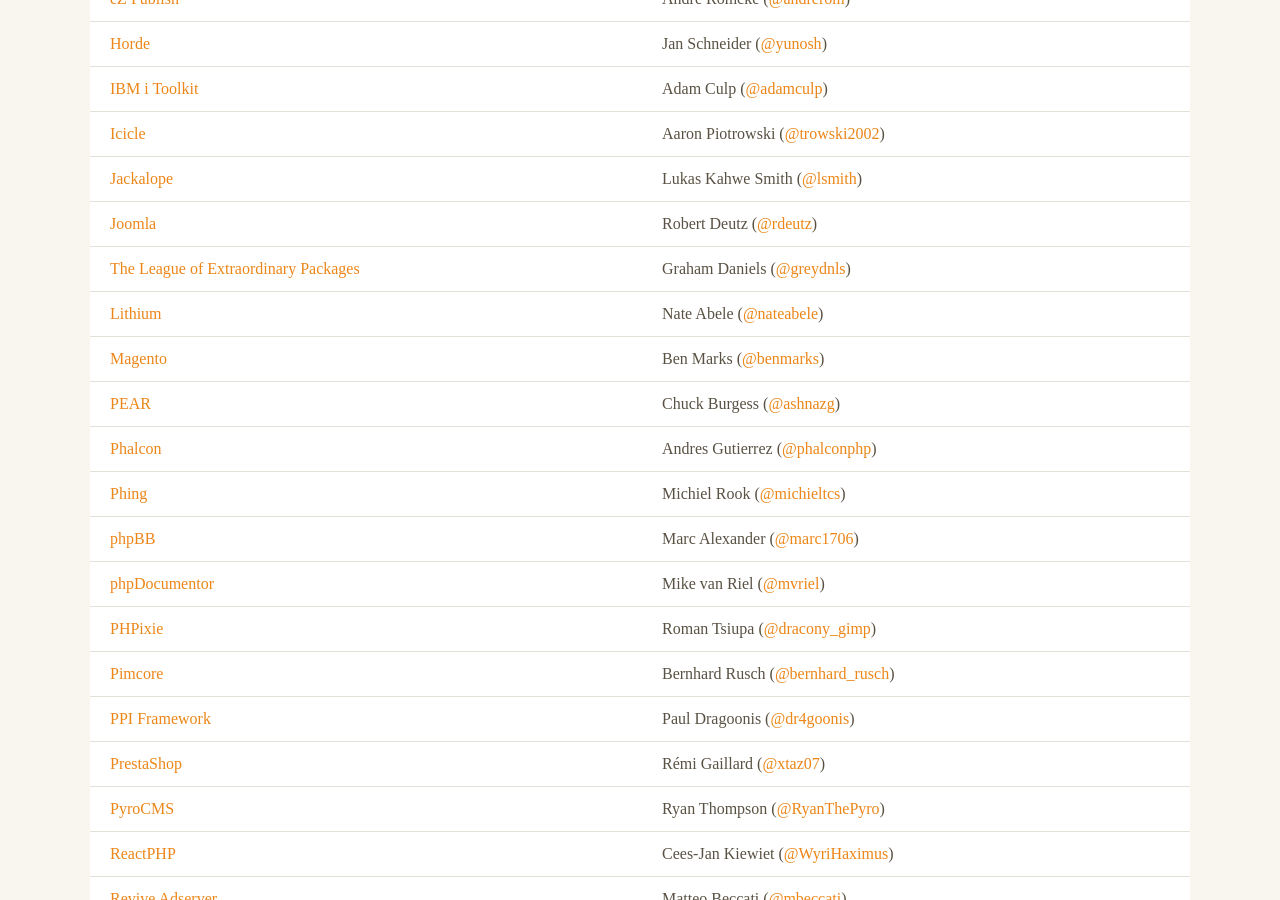
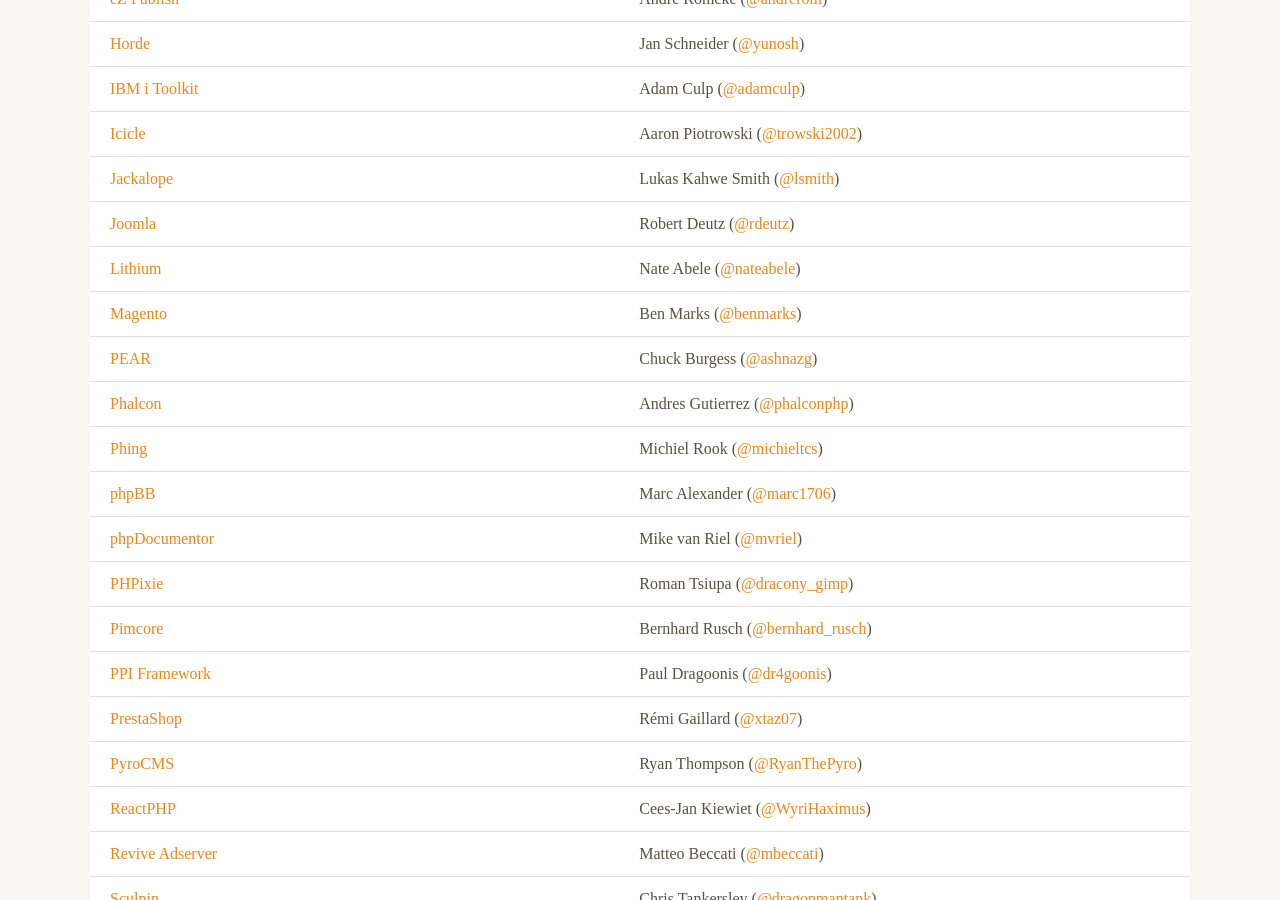
Before and after one commit to php-fig/www.php-fig.org, a Jekyll site: the page built from pages/members.html, in a window 1280 px wide and 900 px high, scrolled down 1357 px. Built offline with Jekyll 4.4.1, drawn with Linux system fonts in a browser that asks for light colours; nearby versions of some CDN libraries; some web fonts are replaced; Markdown is read by kramdown in place of the engine named in the settings.

Commit message:
Removing The PHP League from the members list.

```diff
--- a/pages/members.html
+++ b/pages/members.html
@@ -100,10 +100,6 @@ permalink: members/
         <tr>
             <td><a target="_blank" href="http://www.joomla.org/">Joomla</a></td>
             <td>Robert Deutz (<a href="https://twitter.com/rdeutz">@rdeutz</a>)</td>
-        </tr>
-        <tr>
-            <td><a target="_blank" href="http://thephpleague.com">The League of Extraordinary Packages</a></td>
-            <td>Graham Daniels (<a href="https://twitter.com/greydnls">@greydnls</a>)</td>
         </tr>
         <tr>
             <td><a target="_blank" href="http://li3.me/">Lithium</a></td>
```
